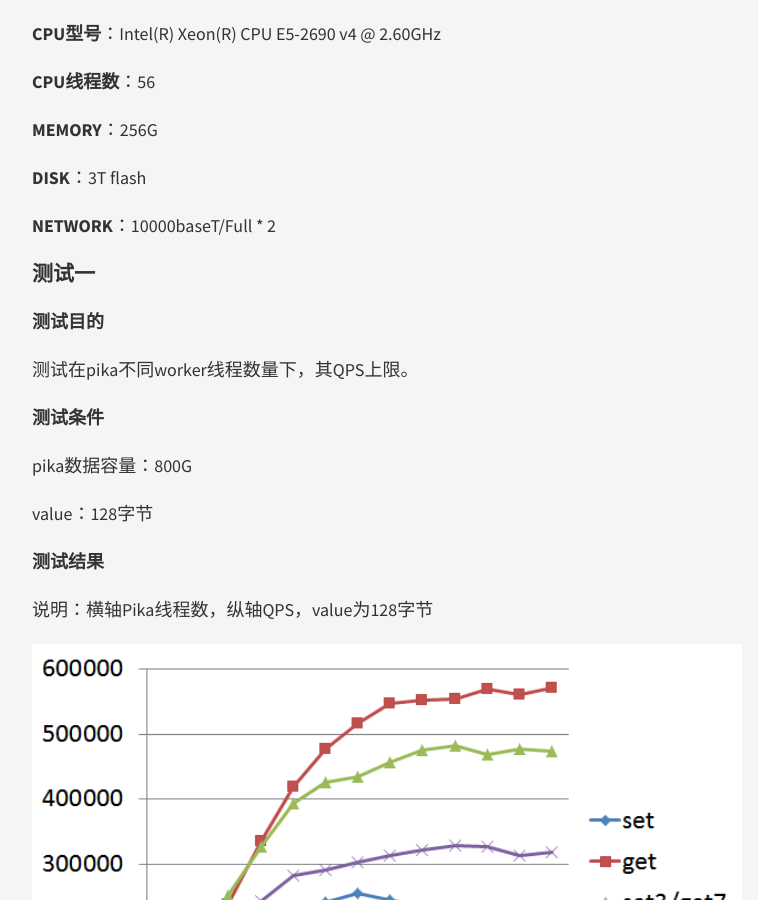
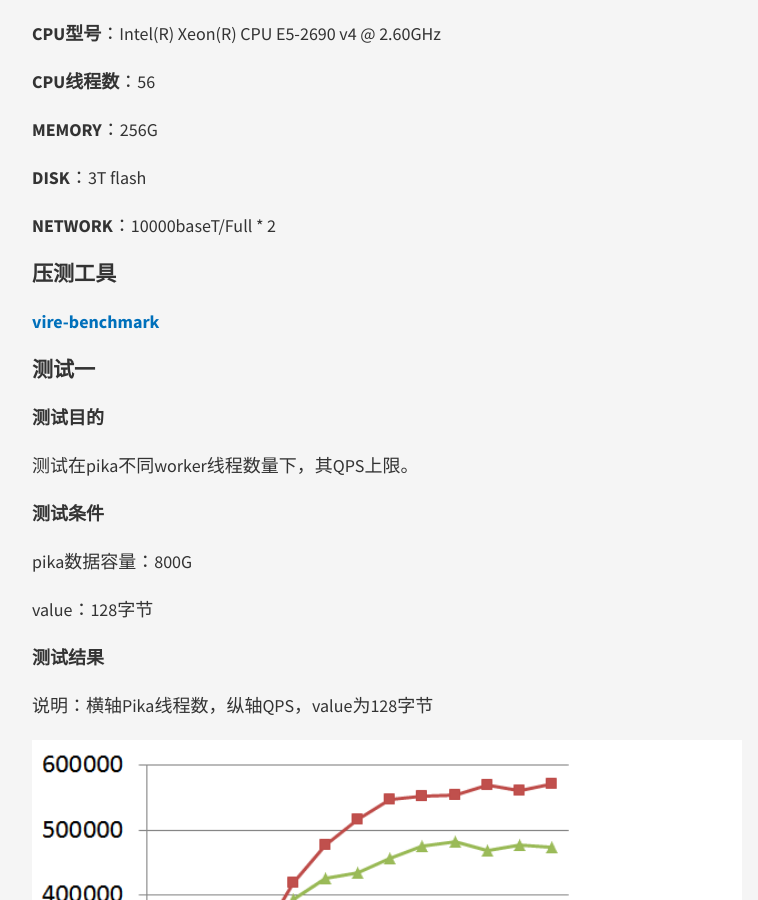
Before and after one commit to deep011/deep011.github.io, a Jekyll site: the page built from _posts/2017-08-08-pika_benchmark.md, in a window 1280 px wide and 900 px high, scrolled down 452 px. Shown: the whole window, without its empty margins (253-1011 px from the left). Built offline with Jekyll 4.4.1, drawn with Linux system fonts in a browser that asks for light colours; nearby versions of some CDN libraries; comment, search, counter and statistics services are not loaded.

Commit message:
update pika_benchmark blog

```diff
--- a/_posts/2017-08-08-pika_benchmark.md
+++ b/_posts/2017-08-08-pika_benchmark.md
@@ -22,6 +22,10 @@ Pika是360DBA和基础架构组联合开发的类Redis存储系统，完全支
 **DISK**：3T flash
 
 **NETWORK**：10000baseT/Full * 2
+
+### 压测工具
+
+[**vire-benchmark**](2017-08-08-vire-benchmark.md)
 
 ### 测试一
 
```
